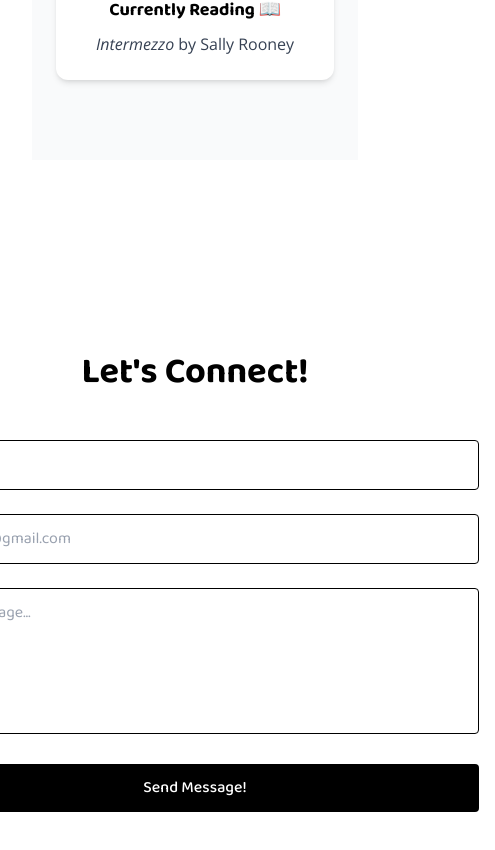
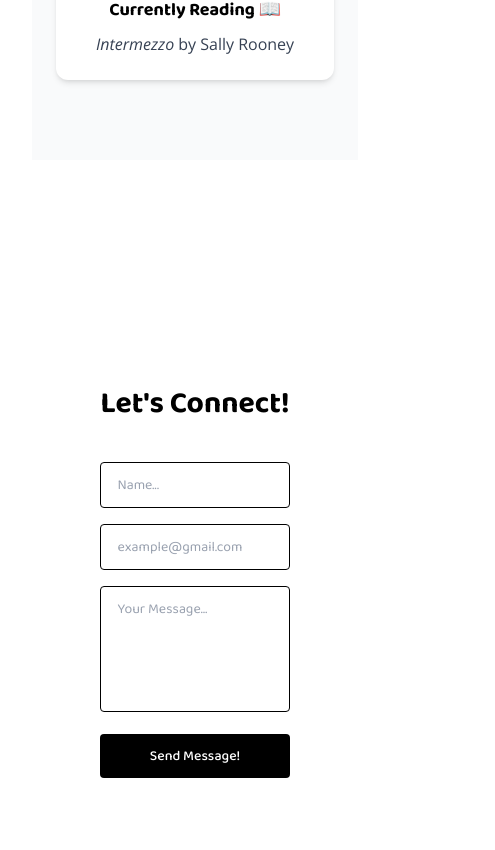
Before and after one commit to paulian7/portfolio, a React (Vite) app: page / in a window 390 px wide. Shown: the part 7227-8077 px from the top of the page, 495 px wide, since content can reach past the window. Built offline with nearby package versions, Linux system fonts and the light colour scheme.

Commit message:
fix mobile view of contact sec

```diff
--- a/src/components/sections/Contact.jsx
+++ b/src/components/sections/Contact.jsx
@@ -34,17 +34,17 @@ export const Contact = () => {
   return (
     <section
       id="contact"
-      className="min-h-screen flex flex-col items-center justify-center py-20 bg-white"
+      className="min-h-screen flex flex-col items-center justify-center py-16 sm:py-20 bg-white"
     >
       <RevealOnScroll>
         {/* title */}
-        <h2 className="text-4xl font-bold mb-12 font-baloo text-black text-center">
+        <h2 className="text-3xl sm:text-4xl font-bold mb-10 sm:mb-12 font-baloo text-black text-center">
           Let's Connect!
         </h2>
 
         {/* section's content */}
-        <div className="px-4 w-150">
-          <form className="space-y-6" onSubmit={handleSubmit}>
+        <div className="w-full sm:w-[85vw] md:w-[70vw] lg:w-[60vw] xl:w-[50vw] 2xl:w-[45vw] mx-auto">
+          <form className="space-y-4 sm:space-y-6" onSubmit={handleSubmit}>
             <div className="relative">
               <input
                 type="text"
@@ -54,7 +54,7 @@ export const Contact = () => {
                 value={formData.name}
                 className="w-full bg-white border border-black rounded px-4 py-3 text-black placeholder-gray-400
                   focus:outline-none focus:ring-2 focus:ring-gray-300 focus:border-gray-300
-                  transition-colors duration-300 ease-in-out font-baloo"
+                  transition-colors duration-300 ease-in-out text-sm sm:text-base font-baloo"
                 placeholder="Name..."
                 onChange={(e) =>
                   setFormData({ ...formData, name: e.target.value })
@@ -71,7 +71,7 @@ export const Contact = () => {
                 value={formData.email}
                 className="w-full bg-white border border-black rounded px-4 py-3 text-black placeholder-gray-400
                   focus:outline-none focus:ring-2 focus:ring-gray-300 focus:border-gray-300
-                  transition-colors duration-300 ease-in-out font-baloo"
+                  transition-colors duration-300 ease-in-out text-sm sm:text-base font-baloo"
                 placeholder="example@gmail.com"
                 onChange={(e) =>
                   setFormData({ ...formData, email: e.target.value })
@@ -88,7 +88,7 @@ export const Contact = () => {
                 rows={5}
                 className="w-full bg-white border border-black rounded px-4 py-3 text-black placeholder-gray-400
                   focus:outline-none focus:ring-2 focus:ring-gray-300 focus:border-gray-300
-                  transition-colors duration-300 ease-in-out resize-none font-baloo"
+                  transition-colors duration-300 ease-in-out resize-none text-sm sm:text-base font-baloo"
                 placeholder="Your Message..."
                 onChange={(e) =>
                   setFormData({ ...formData, message: e.target.value })
@@ -98,8 +98,8 @@ export const Contact = () => {
 
             <button
               type="submit"
-              className="w-full bg-black text-white py-3 px-6 rounded font-medium transition-all duration-300 ease-in-out
-                 hover:-translate-y-0.5 hover:bg-gray-500 active:bg-gray-600 font-baloo"
+              className="w-full bg-black text-white py-3 px-6 rounded font-medium text-sm sm:text-base
+                 transition-all duration-300 ease-in-out hover:-translate-y-0.5 hover:bg-gray-500 active:bg-gray-600 font-baloo"
             >
               Send Message!
             </button>
```
